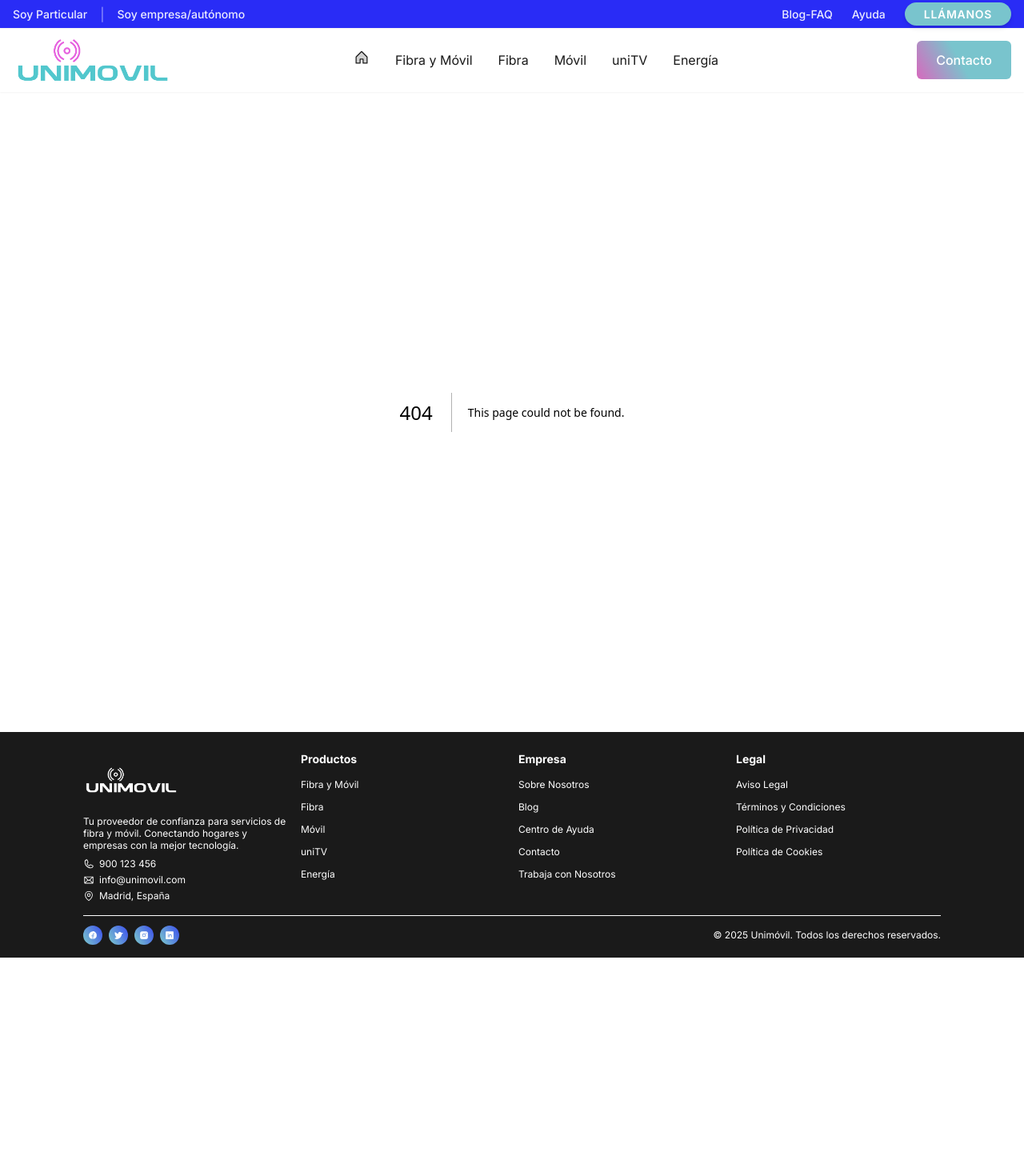
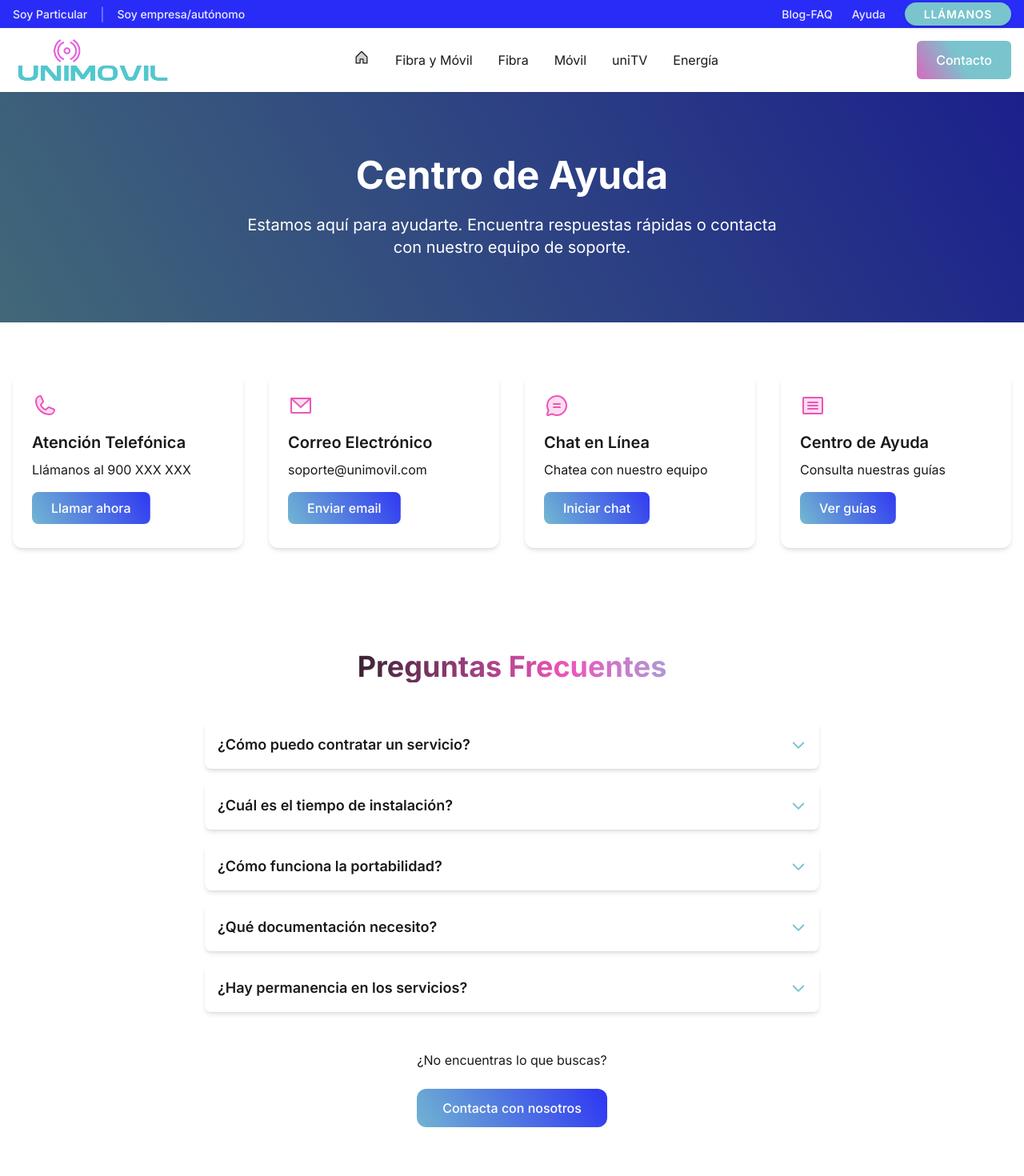
Before and after one commit to Canavati/nextjs-website, a Next.js app: page /ayuda in a window 1280 px wide. Before the commit this address had no page. Shown: the top 1470 px of the page at 80% size. Before the commit the page ends 1197 px from the top, so only its background shows below. Built offline with nearby package versions, Linux system fonts and the light colour scheme.

Commit message:
Ayuda Page

```diff
--- /dev/null
+++ b/src/app/ayuda/page.tsx
@@ -0,0 +1,163 @@
+'use client';
+
+import { motion } from 'framer-motion';
+import { Phone, EnvelopeSimple, Question, ChatCircleText, Article, Lightning } from '@phosphor-icons/react';
+import Link from 'next/link';
+import FAQItem from '@/components/ui/FAQItem';
+
+const faqs = [
+  {
+    question: '¿Cómo puedo contratar un servicio?',
+    answer: 'Puedes contratar nuestros servicios de varias formas: a través de nuestra web en la sección de planes, llamándonos al teléfono de atención al cliente, o completando el formulario de contacto.'
+  },
+  {
+    question: '¿Cuál es el tiempo de instalación?',
+    answer: 'El tiempo medio de instalación es de 5-7 días laborables desde la confirmación del pedido. Nuestro equipo técnico se pondrá en contacto contigo para acordar la fecha y hora que mejor te convenga.'
+  },
+  {
+    question: '¿Cómo funciona la portabilidad?',
+    answer: 'La portabilidad es el proceso de mantener tu número actual al cambiar de operador. Nosotros nos encargamos de todo el proceso, que suele completarse en 24-48 horas para móvil y 5-7 días para fija.'
+  },
+  {
+    question: '¿Qué documentación necesito?',
+    answer: 'Para contratar nuestros servicios necesitarás: DNI/NIE, datos de contacto, dirección de instalación (para fibra), y datos bancarios para la domiciliación.'
+  },
+  {
+    question: '¿Hay permanencia en los servicios?',
+    answer: 'No, en Unimóvil no tenemos permanencia en ninguno de nuestros servicios. Eres libre de quedarte con nosotros el tiempo que desees.'
+  }
+];
+
+const helpResources = [
+  {
+    icon: Phone,
+    title: 'Atención Telefónica',
+    description: 'Llámanos al 900 XXX XXX',
+    link: 'tel:900XXXXXX',
+    buttonText: 'Llamar ahora'
+  },
+  {
+    icon: EnvelopeSimple,
+    title: 'Correo Electrónico',
+    description: 'soporte@unimovil.com',
+    link: 'mailto:soporte@unimovil.com',
+    buttonText: 'Enviar email'
+  },
+  {
+    icon: ChatCircleText,
+    title: 'Chat en Línea',
+    description: 'Chatea con nuestro equipo',
+    link: '#chat',
+    buttonText: 'Iniciar chat'
+  },
+  {
+    icon: Article,
+    title: 'Centro de Ayuda',
+    description: 'Consulta nuestras guías',
+    link: '/guias',
+    buttonText: 'Ver guías'
+  }
+];
+
+export default function AyudaPage() {
+  return (
+    <main className="pt-total-nav min-h-screen bg-gray-50">
+      {/* Hero Section */}
+      <section className="bg-dark text-white py-20 relative overflow-hidden">
+        <div className="absolute inset-0 bg-gradient-new opacity-95" />
+        <div className="absolute inset-0 bg-black/40" />
+
+        <div className="relative max-w-7xl mx-auto px-4 text-center">
+          <motion.h1
+            initial={{ opacity: 0, y: 20 }}
+            animate={{ opacity: 1, y: 0 }}
+            transition={{ duration: 0.5 }}
+            className="text-5xl font-bold mb-6"
+          >
+            Centro de Ayuda
+          </motion.h1>
+          <motion.p
+            initial={{ opacity: 0, y: 20 }}
+            animate={{ opacity: 1, y: 0 }}
+            transition={{ duration: 0.5, delay: 0.2 }}
+            className="text-xl text-gray-200 max-w-2xl mx-auto"
+          >
+            Estamos aquí para ayudarte. Encuentra respuestas rápidas o contacta con nuestro equipo de soporte.
+          </motion.p>
+        </div>
+      </section>
+
+      {/* Help Resources Grid */}
+      <section className="py-16 px-4">
+        <div className="max-w-7xl mx-auto">
+          <div className="grid grid-cols-1 md:grid-cols-2 lg:grid-cols-4 gap-8">
+            {helpResources.map((resource, index) => (
+              <motion.div
+                key={resource.title}
+                initial={{ opacity: 0, y: 20 }}
+                whileInView={{ opacity: 1, y: 0 }}
+                transition={{ duration: 0.5, delay: index * 0.1 }}
+                viewport={{ once: true }}
+                className="bg-white rounded-xl p-6 shadow-md hover:shadow-lg transition-shadow duration-300"
+              >
+                <resource.icon size={32} weight="duotone" className="text-primary mb-4" />
+                <h3 className="text-xl font-semibold mb-2">{resource.title}</h3>
+                <p className="text-gray-600 mb-4">{resource.description}</p>
+                <Link
+                  href={resource.link}
+                  className="inline-block bg-gradient-new text-white px-6 py-2 rounded-lg font-medium transition-all duration-300 hover:shadow-[#80c4cc]/30 hover:-translate-y-1"
+                >
+                  {resource.buttonText}
+                </Link>
+              </motion.div>
+            ))}
+          </div>
+        </div>
+      </section>
+
+      {/* FAQ Section */}
+      <section className="py-16 px-4 bg-white">
+        <div className="max-w-3xl mx-auto">
+          <motion.h2
+            initial={{ opacity: 0, y: 20 }}
+            whileInView={{ opacity: 1, y: 0 }}
+            viewport={{ once: true }}
+            transition={{ duration: 0.5 }}
+            className="text-4xl font-bold text-center mb-12 text-shimmer"
+          >
+            Preguntas Frecuentes
+          </motion.h2>
+
+          <div className="space-y-4">
+            {faqs.map((faq, index) => (
+              <FAQItem
+                key={index}
+                question={faq.question}
+                answer={faq.answer}
+                delay={index * 0.1}
+              />
+            ))}
+          </div>
+
+          <motion.div
+            initial={{ opacity: 0, y: 20 }}
+            whileInView={{ opacity: 1, y: 0 }}
+            viewport={{ once: true }}
+            transition={{ duration: 0.5, delay: 0.5 }}
+            className="text-center mt-12"
+          >
+            <p className="text-gray-600 mb-6">
+              ¿No encuentras lo que buscas?
+            </p>
+            <Link
+              href="#contacto"
+              className="inline-block bg-gradient-new text-white px-8 py-3 rounded-xl font-medium transition-all duration-300 hover:shadow-[#80c4cc]/30 hover:-translate-y-1"
+            >
+              Contacta con nosotros
+            </Link>
+          </motion.div>
+        </div>
+      </section>
+    </main>
+  );
+}
```
